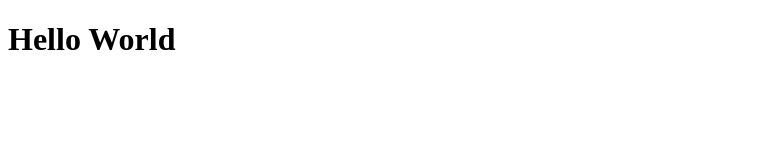
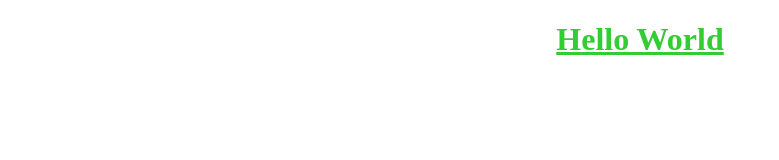
Before and after one commit to Layth912/cuddly-happiness, a plain HTML site: page index.html in a window 1280 px wide. Shown: the whole page, without its empty margins (0-779 px from the left). Drawn offline with Linux system fonts and the light colour scheme.

Commit message:
centered and limegreen

```diff
--- a/index.html
+++ b/index.html
@@ -5,6 +5,7 @@
     <meta http-equiv="X-UA-Compatible" content="IE=edge">
     <meta name="viewport" content="width=device-width, initial-scale=1.0">
     <title>Document</title>
+    <link rel="stylesheet" href="styles.css">
 </head>
 <body>
     <h1>Hello World</h1>
--- /dev/null
+++ b/styles.css
@@ -0,0 +1,5 @@
+h1{
+text-align: center;
+color: limegreen;
+text-decoration: underline;
+}
```
